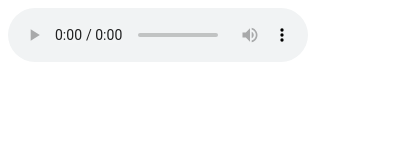
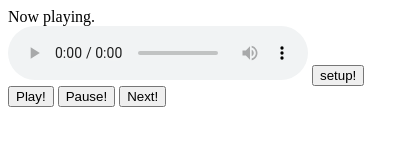
Before and after one commit to ZoredA/surfando, a browser extension: page popup/player.html in a window 400 px wide. Drawn offline with Linux system fonts and the light colour scheme.

Commit message:
some stuff

```diff
--- a/popup/player.html
+++ b/popup/player.html
@@ -1,12 +1,30 @@
 <!DOCTYPE html>
-
+<!--
+The audio player needs to be able to do the following:
+-Play and pause a song
+-Adjust volume
+-Track through a song perhaps
+-All of the above are provided by controls in the audio html component.
+-Next Song (Needs a button that can shift to the next song in the playlist
+-Prev Song (maybe)
+-Album cover/song title and some information
+-->
 <html>
   <head>
+  <meta charset="utf-8">
   </head>
   <body>
-    <audio controls="controls">
-      <source src="https://p.scdn.co/mp3-preview/277922cde7ef0b195d7c880bfe25a2cfb7bb52a2" type="audio/ogg">
+    <div><label id="surfando_nowplay">Now playing.</label></div>
+    <audio controls="controls" id="player">
+      <!-- <source src="https://p.scdn.co/mp3-preview/277922cde7ef0b195d7c880bfe25a2cfb7bb52a2" type="audio/ogg"> -->
+      <source src="https://upload.wikimedia.org/wikipedia/commons/e/eb/Beethoven_Moonlight_1st_movement.ogg" type="audio/ogg">
       no audio support in your browser. :(
     </audio>
+    <button name="setup" class="surfando">setup!</button>
+    <button name="play" class="surfando">Play!</button>
+    <button name="pause" class="surfando">Pause!</button>
+    <button name="next" class="surfando">Next!</button>
+    <div id="surfando_player"></div>
   </body>
+  <script src="player.js"></script>
 </html>
```
Also changed, not shown: surfando.js (+20 -0 lines).
